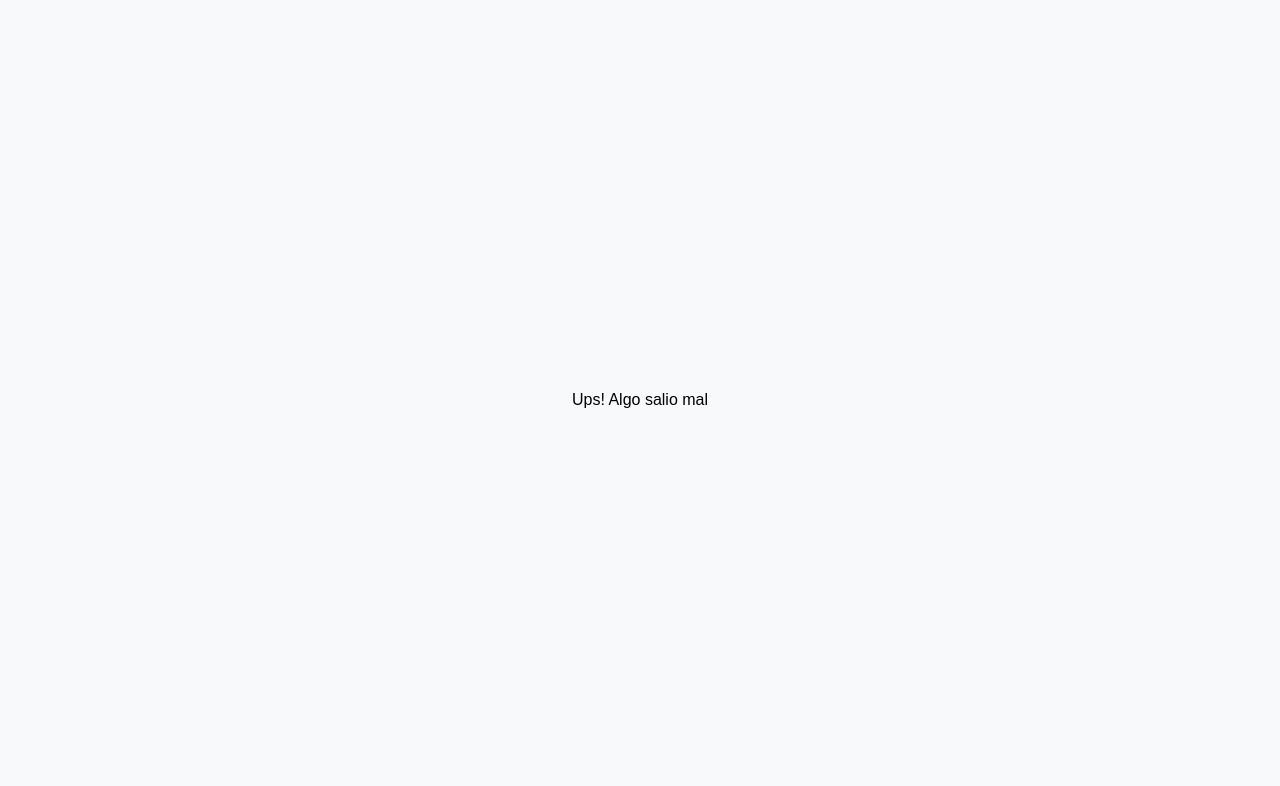
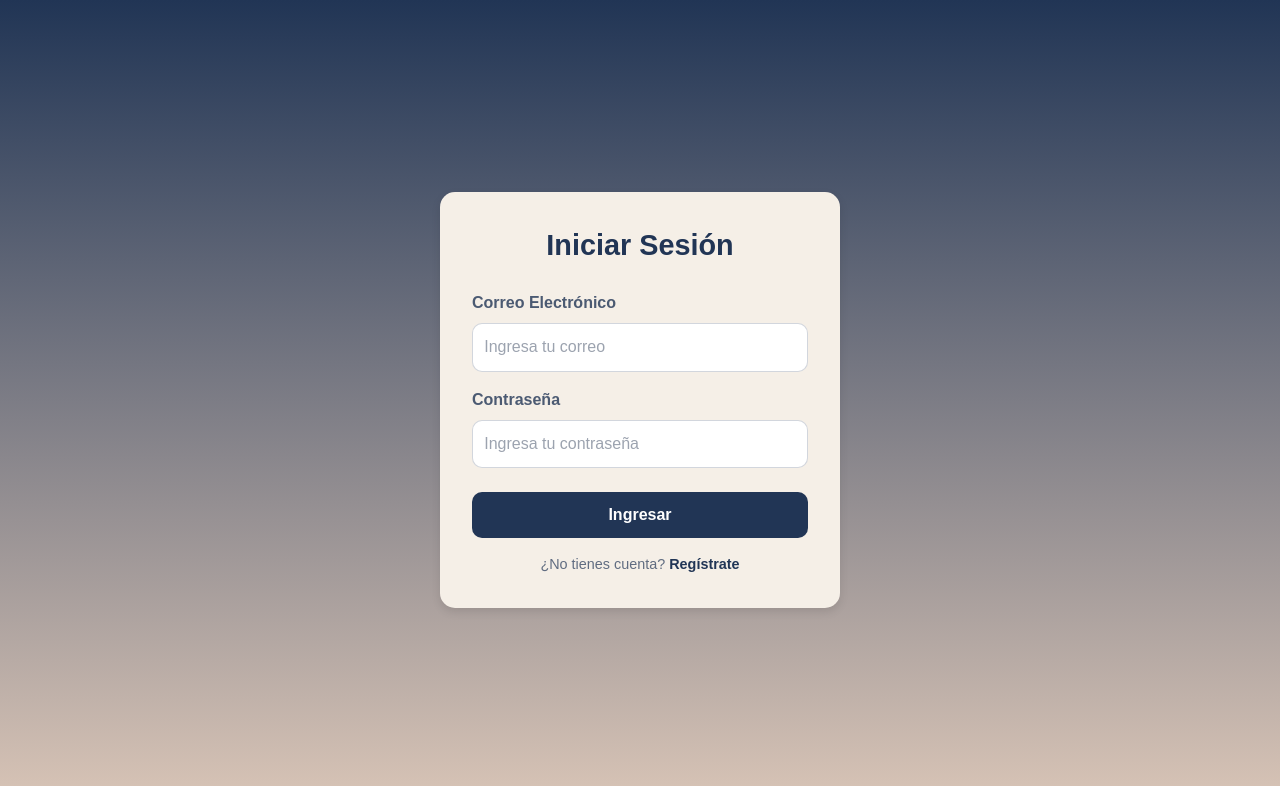
Before and after one commit to No-Country-simulation/S20-21-webapp, a React (Vite) app in the folder client/inventario/: page /ingreso/login in a window 1280 px wide. Before the commit this address had no page. Shown: the top 786 px of the page. Built offline with nearby package versions, Linux system fonts and the light colour scheme.

Commit message:
Creando Ingreso: Registro y Login

```diff
--- /dev/null
+++ b/client/inventario/src/page/Ingreso/Auth.css
@@ -0,0 +1,92 @@
+@import url('https://fonts.googleapis.com/css2?family=Nunito+Sans:ital,opsz,wght@0,6..12,200..1000;1,6..12,200..1000&family=Roboto:ital,wght@0,100;0,300;0,400;0,500;0,700;0,900;1,100;1,300;1,400;1,500;1,700;1,900&display=swap');
+
+.auth-container {
+    height: 100vh;
+    width: 100vw;
+    display: flex;
+    justify-content: center;
+    align-items: center;
+    min-height: 100vh;
+    background: linear-gradient(0deg,#D8C4B6,#213555);
+}
+
+.auth-box {
+    width: 100%;
+    max-width: 400px;
+    padding: 2rem;
+    background-color: #F5EFE7;
+    border-radius: 15px;
+    box-shadow: 0 4px 10px rgba(0, 0, 0, 0.1);
+    text-align: center;
+}
+
+.auth-box h4 {
+    font-size: 1.8rem;
+    font-weight: 600;
+    color: rgba(33, 53, 85, 1);
+    margin-bottom: 1.5rem;
+}
+
+.auth-input {
+    margin-bottom: 1rem;
+    text-align: left;
+}
+
+.auth-input label {
+    font-size: 1rem;
+    font-weight: 600;
+    color: rgba(33, 53, 85, 0.8);
+    margin-bottom: 0.5rem;
+    display: block;
+}
+
+.auth-input input {
+    width: 100%;
+    padding: 0.7rem;
+    border-radius: 10px;
+    border: 1px solid rgba(33, 53, 85, 0.2);
+    font-size: 1rem;
+    box-sizing: border-box;
+}
+
+.auth-input input:focus {
+    outline: none;
+    border-color: rgba(33, 53, 85, 0.6);
+    box-shadow: 0 0 5px rgba(33, 53, 85, 0.3);
+}
+
+.auth-actions {
+    margin-top: 1.5rem;
+}
+
+.auth-actions button {
+    width: 100%;
+    padding: 0.7rem;
+    background: rgba(33, 53, 85, 1);
+    color: #ffffff;
+    font-weight: 600;
+    border-radius: 10px;
+    border: none;
+    cursor: pointer;
+    transition: background 0.3s ease;
+}
+
+.auth-actions button:hover {
+    background: rgba(33, 53, 85, 0.8);
+}
+
+.auth-footer {
+    margin-top: 1rem;
+    font-size: 0.9rem;
+    color: rgba(33, 53, 85, 0.7);
+}
+
+.auth-footer a {
+    color: rgba(33, 53, 85, 1);
+    text-decoration: none;
+    font-weight: 600;
+}
+
+.auth-footer a:hover {
+    text-decoration: underline;
+}
--- /dev/null
+++ b/client/inventario/src/page/Ingreso/Login.tsx
@@ -0,0 +1,48 @@
+import { useState } from "react";
+import "./auth.css";
+
+function Login() {
+    const [email, setEmail] = useState("");
+    const [password, setPassword] = useState("");
+
+    const handleLogin = () => {
+        // Aquí puedes añadir la lógica de autenticación
+        console.log("Login with:", { email, password });
+    };
+
+    return (
+        <div className="auth-container">
+            <div className="auth-box">
+                <h4>Iniciar Sesión</h4>
+                <div className="auth-input">
+                    <label htmlFor="email">Correo Electrónico</label>
+                    <input
+                        type="email"
+                        id="email"
+                        placeholder="Ingresa tu correo"
+                        value={email}
+                        onChange={(e) => setEmail(e.target.value)}
+                    />
+                </div>
+                <div className="auth-input">
+                    <label htmlFor="password">Contraseña</label>
+                    <input
+                        type="password"
+                        id="password"
+                        placeholder="Ingresa tu contraseña"
+                        value={password}
+                        onChange={(e) => setPassword(e.target.value)}
+                    />
+                </div>
+                <div className="auth-actions">
+                    <button onClick={handleLogin}>Ingresar</button>
+                </div>
+                <p className="auth-footer">
+                    ¿No tienes cuenta? <a href="/register">Regístrate</a>
+                </p>
+            </div>
+        </div>
+    );
+}
+
+export default Login;
--- /dev/null
+++ b/client/inventario/src/page/Ingreso/Register.tsx
@@ -0,0 +1,59 @@
+import { useState } from "react";
+import "./auth.css";
+
+function Register() {
+    const [name, setName] = useState("");
+    const [email, setEmail] = useState("");
+    const [password, setPassword] = useState("");
+
+    const handleRegister = () => {
+        // Aquí puedes añadir la lógica de registro
+        console.log("Register with:", { name, email, password });
+    };
+
+    return (
+        <div className="auth-container">
+            <div className="auth-box">
+                <h4>Registrarse</h4>
+                <div className="auth-input">
+                    <label htmlFor="name">Nombre Completo</label>
+                    <input
+                        type="text"
+                        id="name"
+                        placeholder="Ingresa tu nombre"
+                        value={name}
+                        onChange={(e) => setName(e.target.value)}
+                    />
+                </div>
+                <div className="auth-input">
+                    <label htmlFor="email">Correo Electrónico</label>
+                    <input
+                        type="email"
+                        id="email"
+                        placeholder="Ingresa tu correo"
+                        value={email}
+                        onChange={(e) => setEmail(e.target.value)}
+                    />
+                </div>
+                <div className="auth-input">
+                    <label htmlFor="password">Contraseña</label>
+                    <input
+                        type="password"
+                        id="password"
+                        placeholder="Crea una contraseña"
+                        value={password}
+                        onChange={(e) => setPassword(e.target.value)}
+                    />
+                </div>
+                <div className="auth-actions">
+                    <button onClick={handleRegister}>Registrarse</button>
+                </div>
+                <p className="auth-footer">
+                    ¿Ya tienes cuenta? <a href="/login">Inicia sesión</a>
+                </p>
+            </div>
+        </div>
+    );
+}
+
+export default Register;
--- a/client/inventario/src/page/inventario/inventario.tsx
+++ b/client/inventario/src/page/inventario/inventario.tsx
@@ -9,7 +9,7 @@ function Inventario() {
    const [agregarImagen, setAgregarImagen] = useState(false)
    const [editarimagen, setEditarimagen] = useState(false)
    const [filtrarpor, setFiltrarpor] = useState("")
-   const numero = 50
+   //const numero = 50
    return (
       <>
 
--- a/client/inventario/src/page/perfil/perfil.tsx
+++ b/client/inventario/src/page/perfil/perfil.tsx
@@ -39,10 +39,9 @@ function Perfil() {
                     <label htmlFor="">Numero de telefono</label>
                     <input placeholder="123456789" type="number" />
                 </div>
-
                 </div>
 
-               <div className="perfil-edit-info-button-update" >
+            <div className="perfil-edit-info-button-update" >
                     <button>Actualizar Información</button>
                 </div>
 
--- a/client/inventario/src/routes/route.tsx
+++ b/client/inventario/src/routes/route.tsx
@@ -1,7 +1,6 @@
 /**
  * @fileoverview Configuración de rutas principales de la aplicación médica
  * @module Routes
- * @author [Tu nombre o el del equipo]
  * @version 1.0.0
  */
 
@@ -11,55 +10,54 @@ import Bacio from "../page/bacio";
 import Layaud from "../page/Layaud/Layaud";
 import Perfil from "../page/perfil/perfil";
 import Inventario from "../page/inventario/inventario";
-/**
- * @typedef {Object} RouteConfig
- * @property {string} path - Ruta URL
- * @property {JSX.Element} element - Componente React a renderizar
- * @property {JSX.Element} [errorElement] - Componente para manejar errores
- * @property {RouteConfig[]} [children] - Sub-rutas anidadas
- */
+import Login from "../page/Ingreso/Login";
+import Register from "../page/Ingreso/Register";
+
 
 /**
  * @constant
  * @type {import('react-router-dom').RouteObject[]}
  * @description Router principal que contiene todas las rutas de la aplicación
- *
- * @example
- * import router from './routes';
-import { calendario } from '../pages/calendario/calendario';
- *
- * // En tu archivo principal
- * <RouterProvider router={router} />
- *
- * @returns {RouteObject[]} Configuración de rutas de la aplicación
  */
-
 const router = createBrowserRouter([
     {
         path: "/",
         element: <LandingPage />,
-        errorElement: <div>Ups! Algo salio mal</div>,
+        errorElement: <div>Ups! Algo salió mal</div>,
+    },
+    {
+        path: "/ingreso",
+        children: [
+            {
+                path: "login",
+                element: <Login />,
+            },
+            {
+                path: "register",
+                element: <Register />,
+            },
+        ],
+        errorElement: <div>Ups! Algo salió mal</div>,
     },
     {
         path: "/inventario",
-        element: <Layaud/>,
-        children:[
+        element: <Layaud />,
+        children: [
             {
-                path:"bacio",
-                element: <Bacio/>
+                path: "bacio",
+                element: <Bacio />,
             },
             {
-                path:"perfil",
-                element: <Perfil/>
+                path: "perfil",
+                element: <Perfil />,
             },
             {
-                path:"inventario",
-                element: <Inventario/>
+                path: "inventario",
+                element: <Inventario />,
             },
         ],
-        errorElement: <div>Ups! Algo salio mal</div>
+        errorElement: <div>Ups! Algo salió mal</div>,
     },
-
 ]);
 
 export default router;
```
